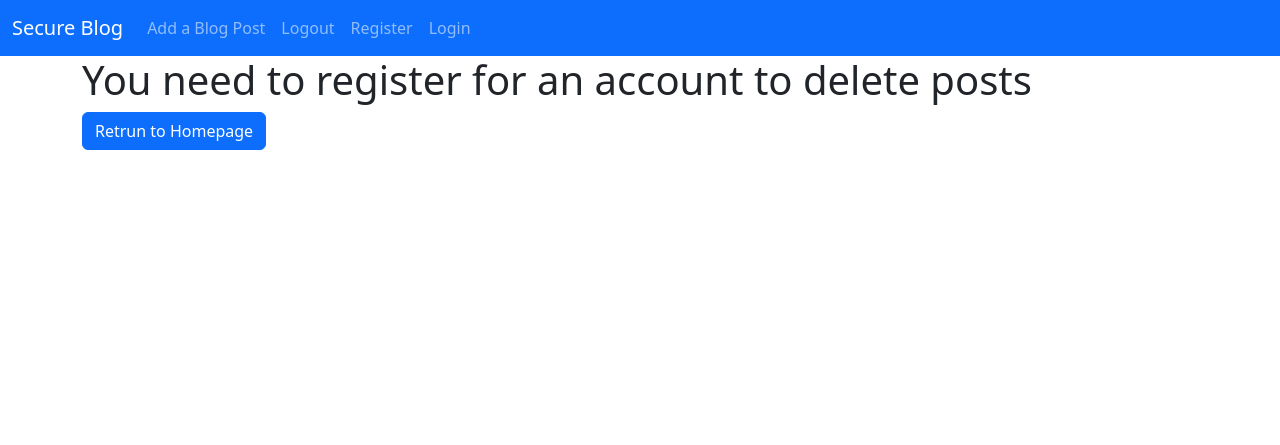
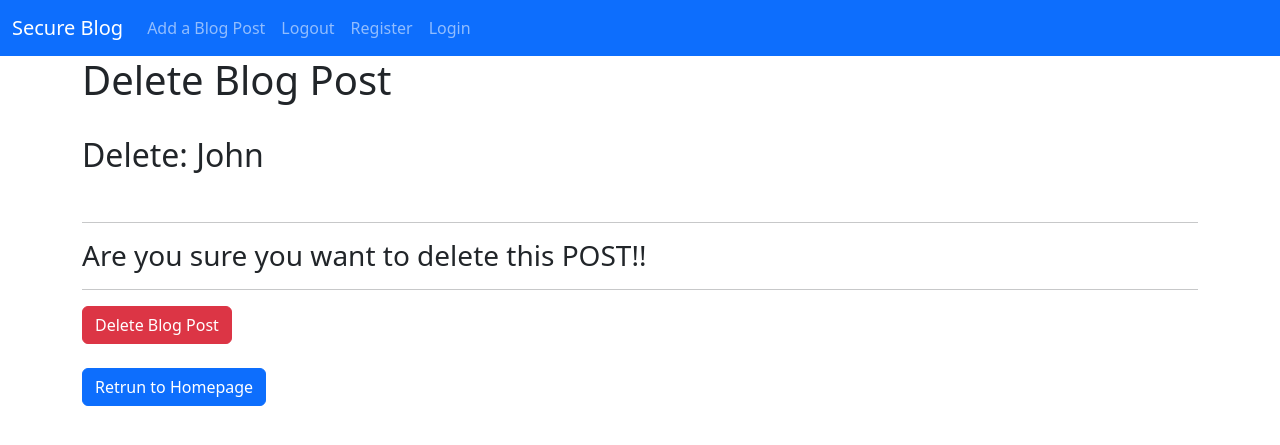
Before and after one commit to colinshaw1/secure-blog, a Django app: page /blog/2/delete in a window 1280 px wide. Shown: the top 445 px of the page. Run offline with Django 3.2, Linux system fonts and the light colour scheme; data comes from the database, SQL or seed files in the repository.

Commit message:
Update delete.html
changes to insecure branch

```diff
--- a/blog/templates/delete.html
+++ b/blog/templates/delete.html
@@ -2,7 +2,6 @@
 <!--  add embedded Django for what is rendered on each page of the blog -->
 {% block content %}
 
-{% if user.is_authenticated %}
 
     <h1>Delete Blog Post</h1>
     <br>
@@ -19,8 +18,6 @@
         </form>
     </div>
     <br>
-{% else %}
-    <h1>You need to register for an account to delete posts</h1>
-{% endif %}
+
 <a href="{% url 'home' %}" class="btn btn-primary">Retrun to Homepage</a>
 {% endblock %}
```
